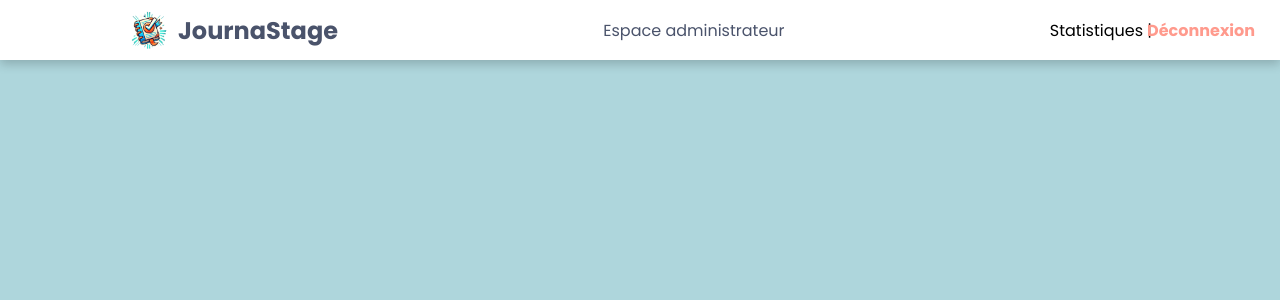
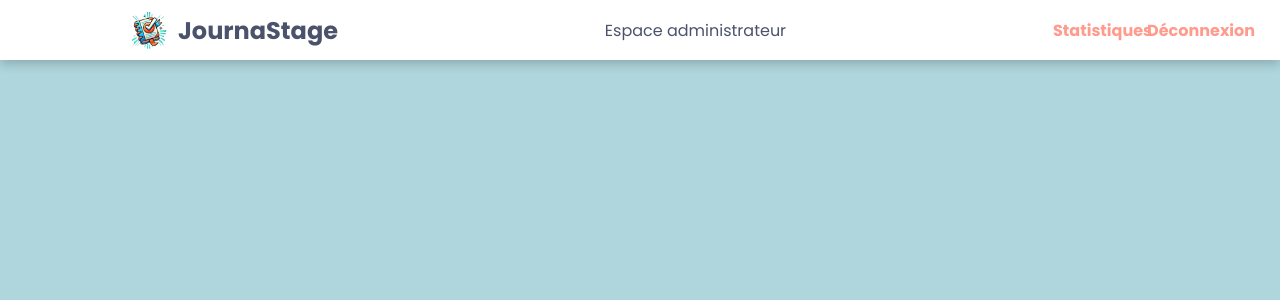
Before and after one commit to LucasL777/AP1, a PHP site: page /pages/admin/homeAdmin.php in a window 1280 px wide. Shown: the top 300 px of the page. Run offline with PHP 8.4, Linux system fonts and the light colour scheme; some libraries are stand-ins or nearby versions.

Commit message:
bug UX update

```diff
--- a/pages/admin/homeAdmin.php
+++ b/pages/admin/homeAdmin.php
@@ -24,7 +24,7 @@ include "../../config/_config.php";
             <p>Espace administrateur</p>
           </div>
           <nav>
-            <a href="stat.php" class="navlink3">Statistiques |</a>
+            <a href="stat.php" class="navlink1">Statistiques</a>
             <a href="../../index.php" class="navlink11"> Déconnexion</a>
           </nav>
         </div>
```
